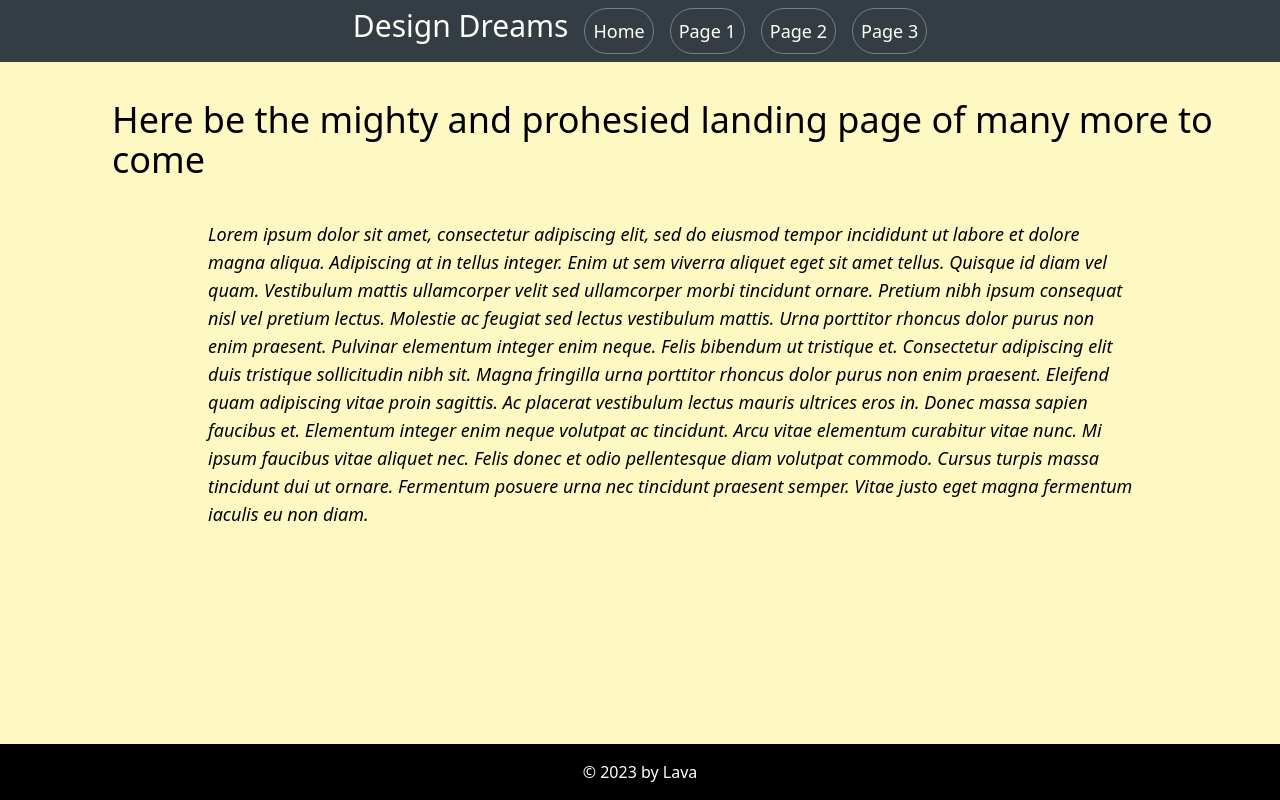
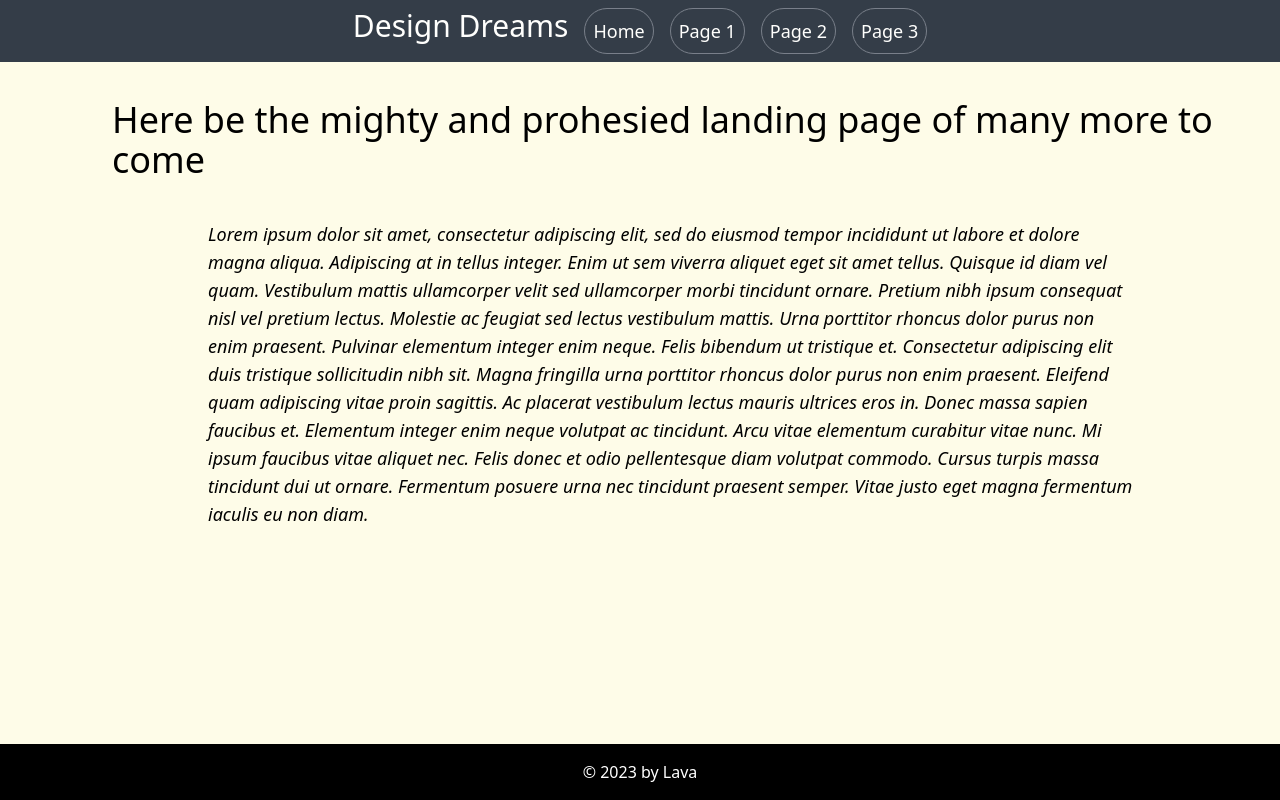
Before and after one commit to lavaxcii/2-dizajndreamssite, a React (Create React App) app: page / in a window 1280 px wide. Built offline with nearby package versions, Linux system fonts and the light colour scheme.

Commit message:
Change background color to faintest yellow tint.

```diff
--- a/src/App.js
+++ b/src/App.js
@@ -73,7 +73,7 @@ function App() {
   // skratiti kod poprilično, a i ispasti macan :3
 
     return (
-      <div className='mainContainer bg-yellow-100'>
+      <div className='mainContainer bg-yellow-50'>
         <Page keyClick={clicked} changeClickStatus={changeClickStatus} webpageContent={webpagesContent[clicked]} />
       </div>
     )
```
